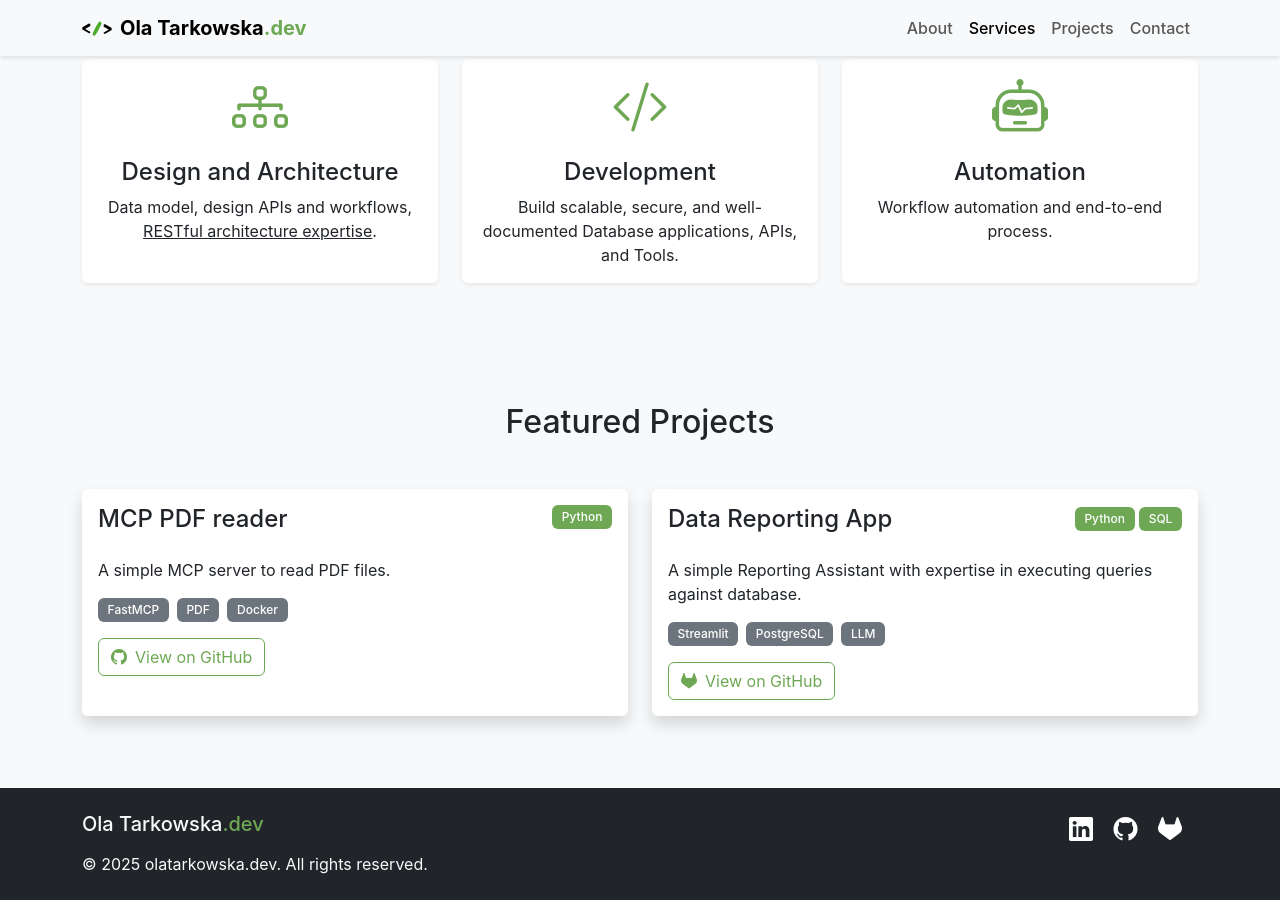
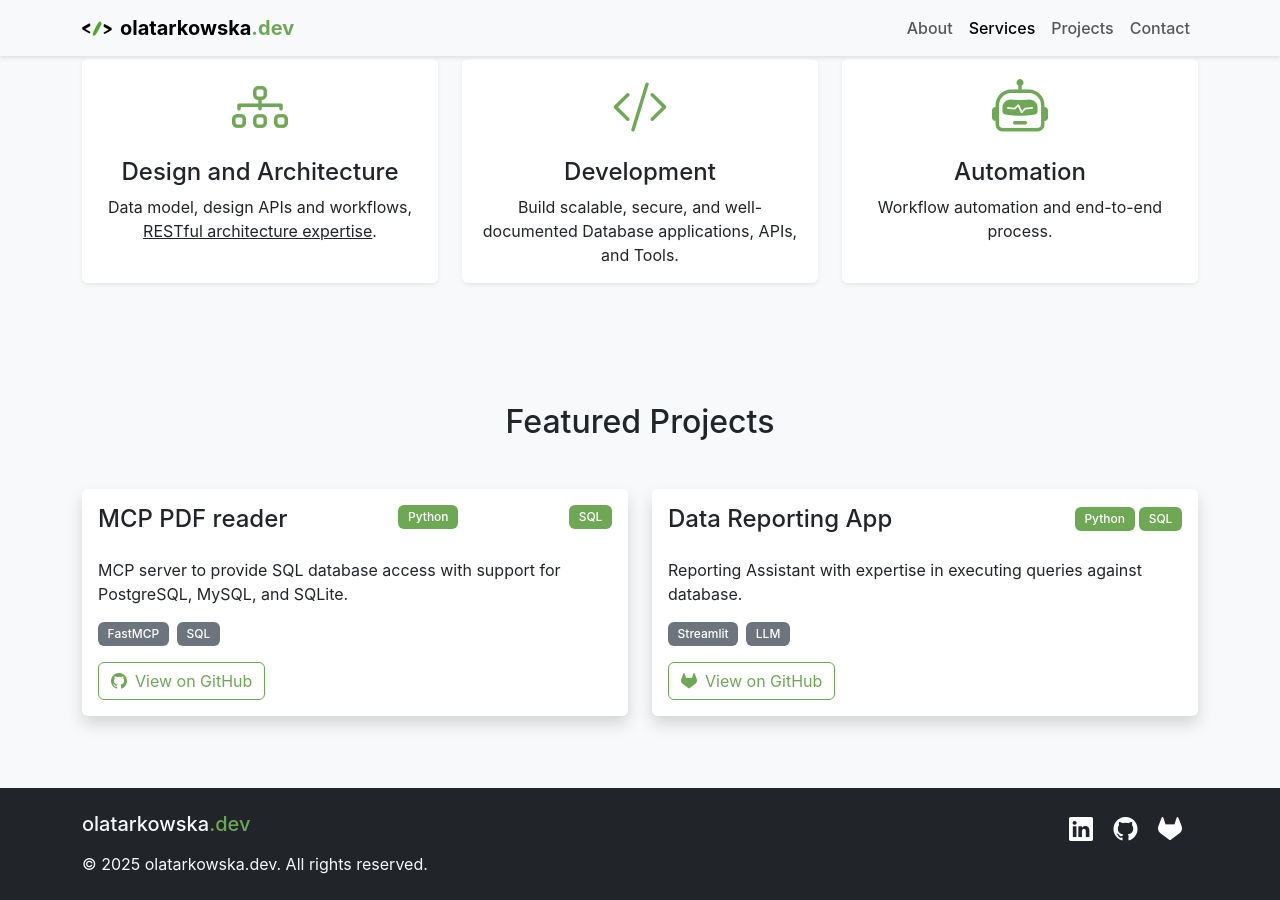
Before and after one commit to atarkowska/atarkowska.github.io, a Jekyll site: the page built from index.html, in a window 1280 px wide and 900 px high, scrolled down 1680 px. Built offline with Jekyll 4.4.1, drawn with Linux system fonts in a browser that asks for light colours.

Commit message:
text update

```diff
--- a/_layouts/default.html
+++ b/_layouts/default.html
@@ -19,7 +19,7 @@
         <div class="container">
             <img src="/assets/images/logo.png" alt="olatarkowska.dev" width="30" class="me-2">
             <a class="navbar-brand d-flex align-items-center" href="/">
-                <span class="fw-bold">Ola Tarkowska<span class="text-success">.dev</span></span>
+                <span class="fw-bold">olatarkowska<span class="text-success">.dev</span></span>
             </a>
             <button class="navbar-toggler" type="button" data-bs-toggle="collapse" data-bs-target="#navbarNav">
                 <span class="navbar-toggler-icon"></span>
@@ -53,7 +53,7 @@
         <div class="container">
             <div class="row">
                 <div class="col-md-6">
-                    <h5>Ola Tarkowska<span class="text-success">.dev</span></h5>
+                    <h5>olatarkowska<span class="text-success">.dev</span></h5>
                     <p class="text-light mt-3 mb-0">&copy; 2025 olatarkowska.dev. All rights reserved.</p>
                 </div>
                 <div class="col-md-6 text-md-end">
--- a/index.html
+++ b/index.html
@@ -124,16 +124,16 @@ title: olatarkowska.dev
                         <div class="d-flex justify-content-between align-items-start mb-3">
                             <h4 class="card-title">MCP PDF reader</h4>
                             <span class="badge bg-success">Python</span>
+                            <span class="badge bg-success">SQL</span>
                         </div>
                         <p class="card-text">
-                            A simple MCP server to read PDF files.
+                            MCP server to provide SQL database access with support for PostgreSQL, MySQL, and SQLite.
                         </p>
                         <div class="d-flex gap-2 mb-3">
                             <span class="badge bg-secondary">FastMCP</span>
-                            <span class="badge bg-secondary">PDF</span>
-                            <span class="badge bg-secondary">Docker</span>
+                            <span class="badge bg-secondary">SQL</span>
                         </div>
-                        <a href="https://github.com/atarkowska/mcp-pdf-reader" class="btn btn-outline-success" target="_blank">
+                        <a href="https://github.com/atarkowska/fastmcp-sqltools" class="btn btn-outline-success" target="_blank">
                             <i class="bi bi-github me-2"></i>View on GitHub
                         </a>
                     </div>
@@ -150,11 +150,10 @@ title: olatarkowska.dev
                             </span>
                         </div>
                         <p class="card-text">
-                            A simple Reporting Assistant with expertise in executing queries against database.
+                            Reporting Assistant with expertise in executing queries against database.
                         </p>
                         <div class="d-flex gap-2 mb-3">
                             <span class="badge bg-secondary">Streamlit</span>
-                            <span class="badge bg-secondary">PostgreSQL</span>
                             <span class="badge bg-secondary">LLM</span>
                         </div>
                         <a href="https://gitlab.com/atarkowska/streamlit" class="btn btn-outline-success" target="_blank">
```
